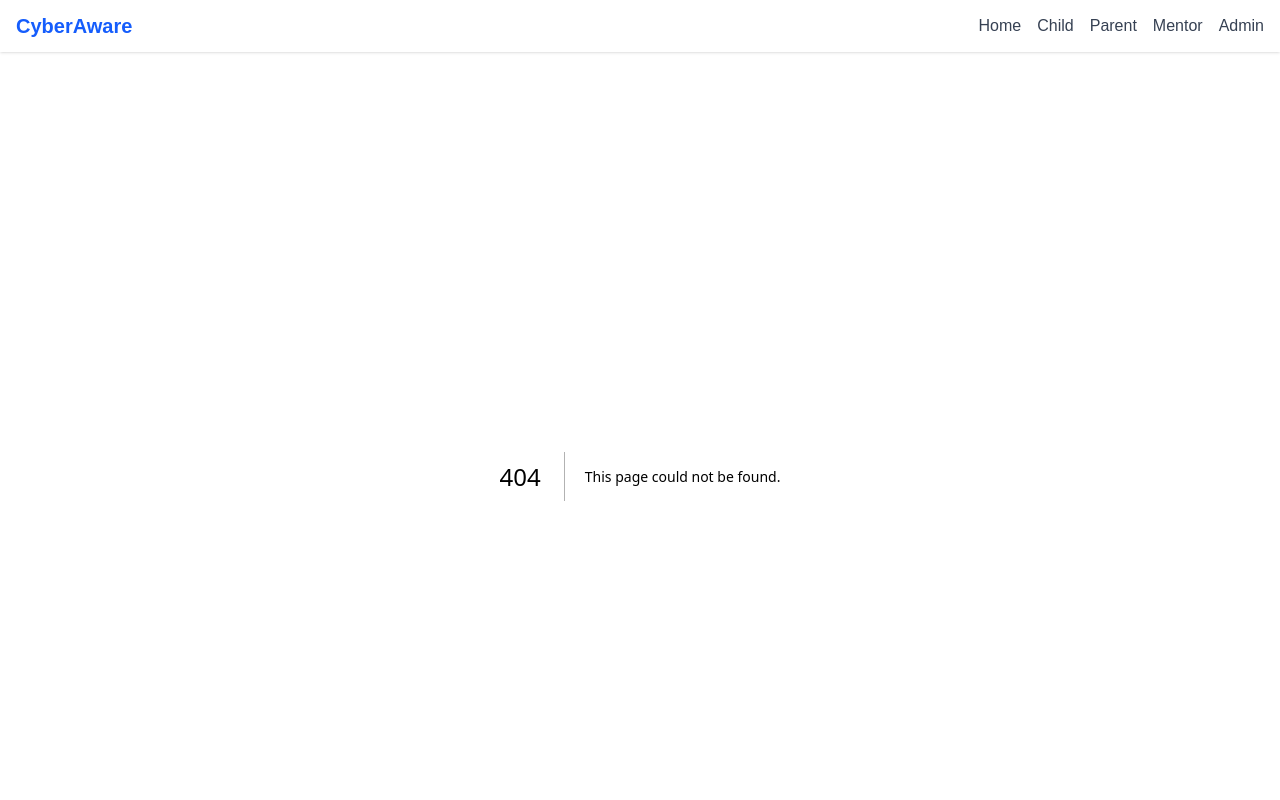
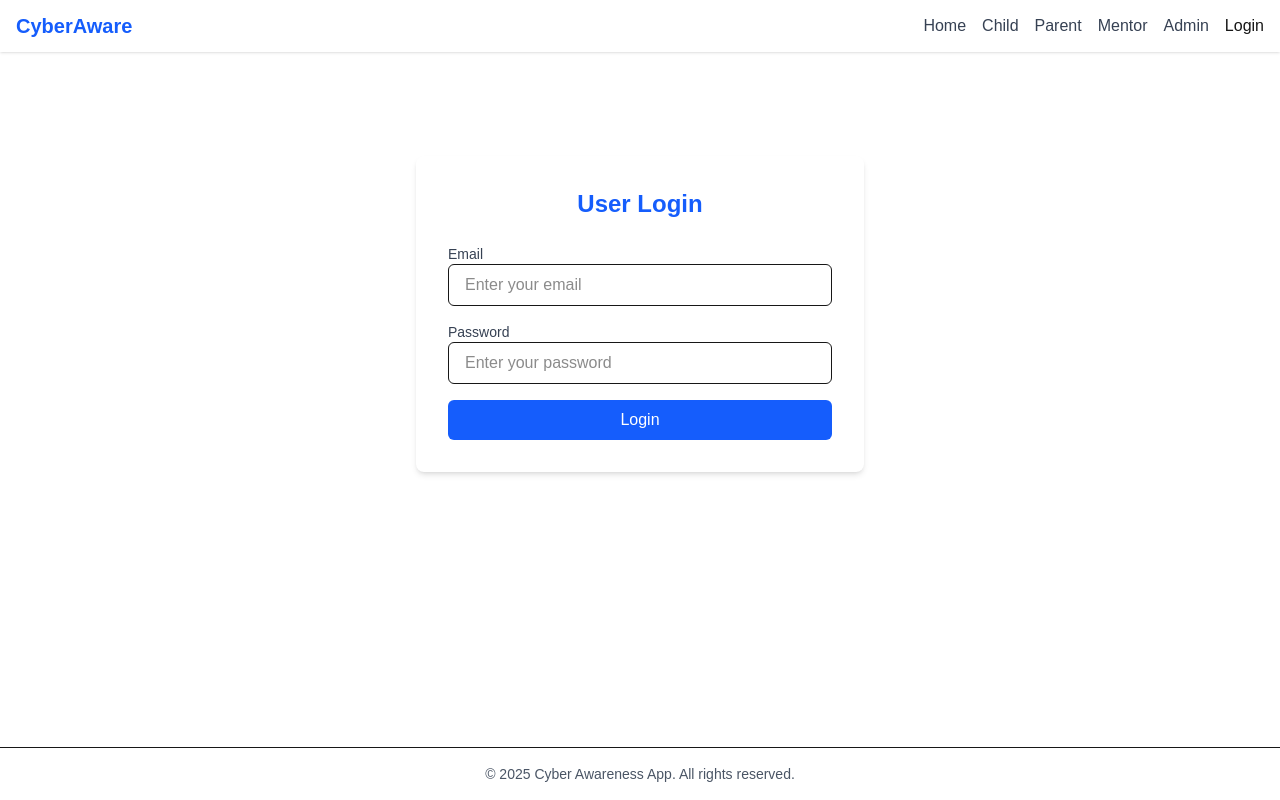
Before and after one commit to ManojPrathapa/CyberSafe, a Next.js app in the folder cyber-awareness-frontend/: page /login in a window 1280 px wide. Before the commit this address had no page. Shown: the top 800 px of the page. Built offline with nearby package versions, Linux system fonts and the light colour scheme.

Commit message:
login page

```diff
--- a/cyber-awareness-frontend/components/Navbar.jsx
+++ b/cyber-awareness-frontend/components/Navbar.jsx
@@ -9,6 +9,8 @@ export default function Navbar() {
           <a href="/parent" className="text-gray-700 hover:text-blue-500">Parent</a>
           <a href="/mentor" className="text-gray-700 hover:text-blue-500">Mentor</a>
           <a href="/admin" className="text-gray-700 hover:text-blue-500">Admin</a>
+          <a href="/login" className="hover:text-blue-600">Login</a>
+
         </div>
       </div>
     </nav>
--- /dev/null
+++ b/cyber-awareness-frontend/src/app/login/page.js
@@ -0,0 +1,36 @@
+export default function LoginPage() {
+  return (
+    <div className="max-w-md mx-auto mt-20 bg-white p-8 shadow-md rounded-lg">
+      <h2 className="text-2xl font-bold mb-6 text-center text-blue-600">User Login</h2>
+
+      <form className="space-y-4">
+        <div>
+          <label className="block text-sm font-medium text-gray-700">Email</label>
+          <input
+            type="email"
+            required
+            className="w-full px-4 py-2 border rounded-md focus:outline-none focus:ring focus:border-blue-300"
+            placeholder="Enter your email"
+          />
+        </div>
+
+        <div>
+          <label className="block text-sm font-medium text-gray-700">Password</label>
+          <input
+            type="password"
+            required
+            className="w-full px-4 py-2 border rounded-md focus:outline-none focus:ring focus:border-blue-300"
+            placeholder="Enter your password"
+          />
+        </div>
+
+        <button
+          type="submit"
+          className="w-full bg-blue-600 text-white py-2 rounded-md hover:bg-blue-700 transition"
+        >
+          Login
+        </button>
+      </form>
+    </div>
+  );
+}
```
